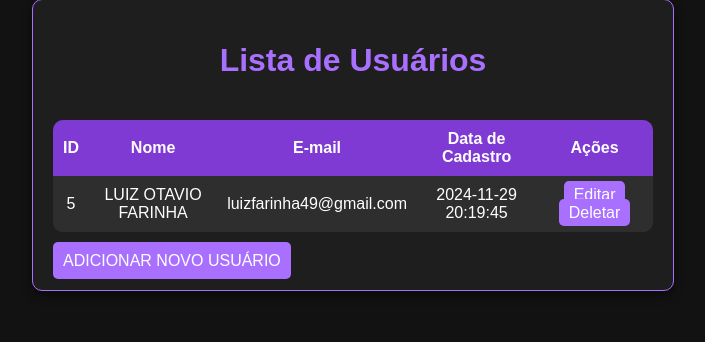
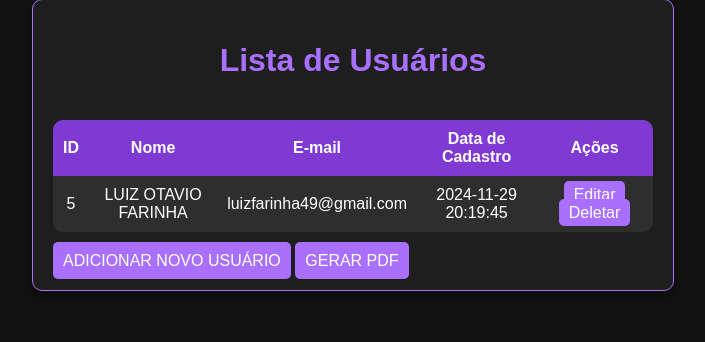
Before and after one commit to izuneshikigame/APP.flask, a Flask app: page /users in a window 1280 px wide. Shown: the part 255-597 px from the top of the page, without its empty margins (287-992 px from the left). Run offline with Flask 3, Linux system fonts and the light colour scheme; data comes from the database, SQL or seed files in the repository.

Commit message:
-add PDF reader

```diff
--- a/main.py
+++ b/main.py
@@ -156,7 +156,7 @@ def add_user():
             return render_template('add_user.html')
 
 
-        # Insere o novo usuário no banco
+
         cursor.execute(
             'INSERT INTO usuarios (nome, email, senha) VALUES (?, ?, ?)',
             (nome, email, senha)
--- a/templates/list_users.html
+++ b/templates/list_users.html
@@ -1,4 +1,3 @@
-
 <!DOCTYPE html>
 <html lang="pt-br">
 <head>
@@ -38,6 +37,7 @@
             </table>
         </div>
         <a href="{{ url_for('add_user') }}" class="btn">Adicionar Novo Usuário</a>
+        <a href="{{ url_for('gerar_pdf') }}" class="btn">Gerar PDF</a>
     </div>
 </body>
 </html>
```
